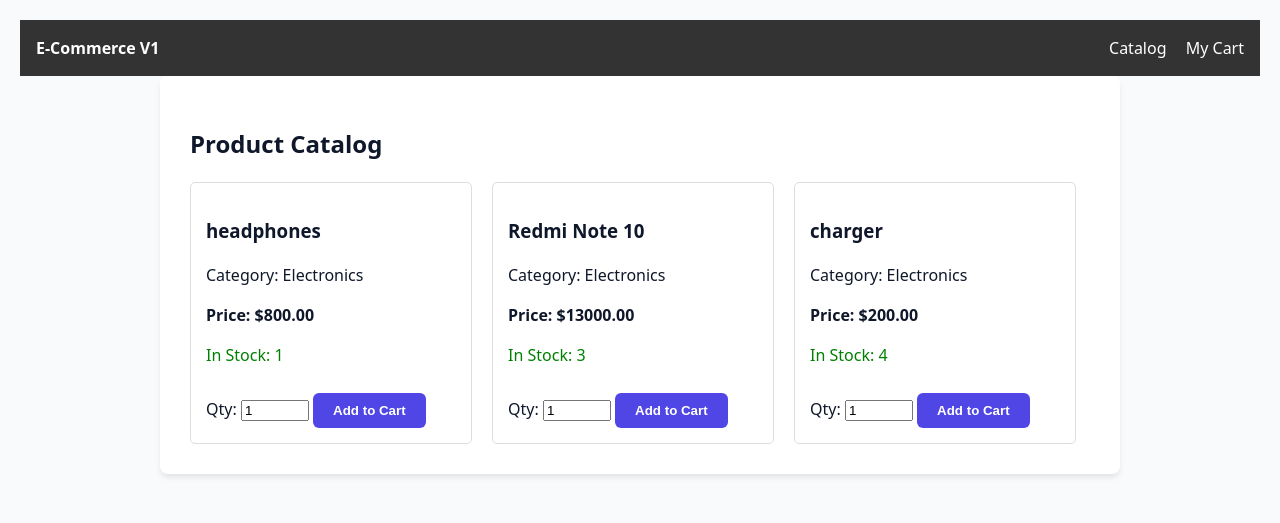
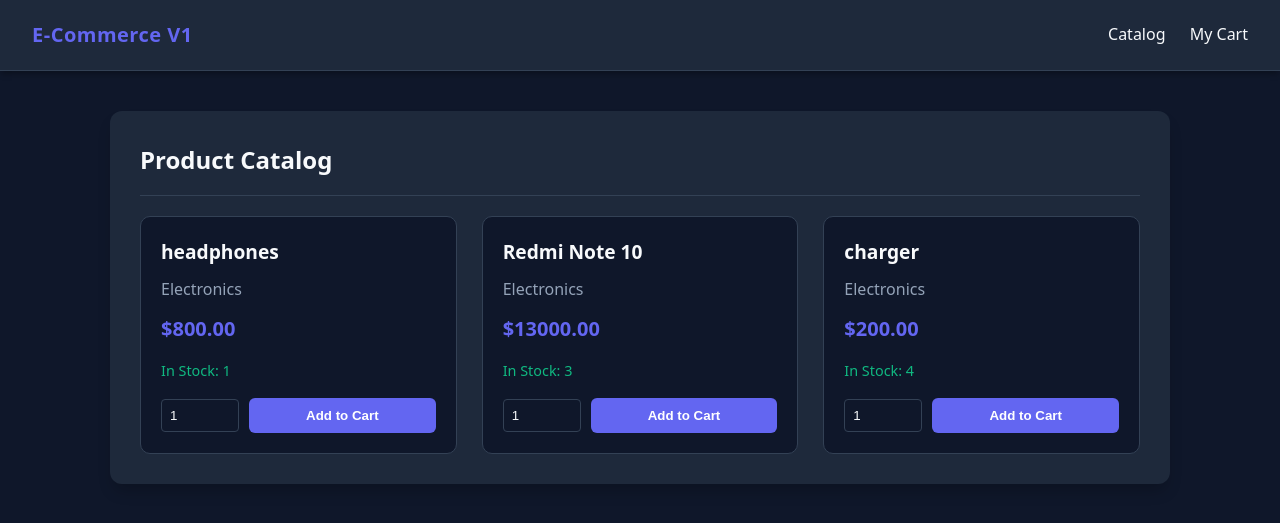
Before and after one commit to atharvdhage/E-Commerce-Order-Processing-Engine-with-Celery-Integration, a Django app: page / in a window 1280 px wide. Shown: the top 523 px of the page. Run offline with Django 5.2, Linux system fonts and the light colour scheme; data comes from the database, SQL or seed files in the repository; parts of the project's set-up code (start-up, migrations or seed data) failed here and were passed over.

Commit message:
fix syntax

```diff
--- a/ecomm/templates/base.html
+++ b/ecomm/templates/base.html
@@ -5,28 +5,63 @@
     <meta name="viewport" content="width=device-width, initial-scale=1.0">
     <title>{% block title %}E-Commerce Engine{% endblock %}</title>
     <style>
-        body { font-family: Arial, sans-serif; margin: 0; padding: 0; background-color: #f4f4f9; }
-        header { background-color: #333; color: white; padding: 1rem; display: flex; justify-content: space-between; }
-        header a { color: white; text-decoration: none; margin-left: 15px; }
-        .container { max-width: 1200px; margin: 20px auto; padding: 20px; background: white; border-radius: 8px; }
-        .messages { color: red; font-weight: bold; }
+        :root {
+            --bg: #0f172a;
+            --surface: #1e293b;
+            --text-main: #f8fafc;
+            --text-muted: #94a3b8;
+            --primary: #6366f1;
+            --primary-hover: #4f46e5;
+            --danger: #ef4444;
+            --success: #10b981;
+            --border: #334155;
+        }
+
+        body { font-family: system-ui, -apple-system, sans-serif; background: var(--bg); color: var(--text-main); margin: 0; padding: 0; line-height: 1.6; }
+        header { background: var(--surface); padding: 1.2rem 2rem; display: flex; justify-content: space-between; align-items: center; border-bottom: 1px solid var(--border); box-shadow: 0 4px 6px -1px rgba(0, 0, 0, 0.3); }
+        header strong { font-size: 1.25rem; letter-spacing: 0.5px; color: var(--primary); }
+        header a { color: var(--text-main); text-decoration: none; margin-left: 20px; font-weight: 500; transition: color 0.2s; }
+        header a:hover { color: var(--primary); }
+
+        .container { max-width: 1000px; margin: 40px auto; padding: 30px; background: var(--surface); border-radius: 12px; box-shadow: 0 10px 15px -3px rgba(0, 0, 0, 0.2); }
+        .messages { background: rgba(239, 68, 68, 0.1); color: var(--danger); padding: 15px; border-radius: 8px; border: 1px solid var(--danger); list-style: none; margin-bottom: 20px; }
+
+        h2 { margin-top: 0; border-bottom: 1px solid var(--border); padding-bottom: 15px; color: var(--text-main); }
+
+        /* Modern Table */
+        table { width: 100%; border-collapse: collapse; margin-top: 20px; text-align: left; }
+        th { padding: 15px; border-bottom: 2px solid var(--border); color: var(--text-muted); font-weight: 600; text-transform: uppercase; font-size: 0.85rem; letter-spacing: 0.5px; }
+        td { padding: 15px; border-bottom: 1px solid var(--border); vertical-align: middle; }
+
+        /* Buttons & Inputs */
+        button { background: var(--primary); color: white; border: none; padding: 10px 20px; border-radius: 6px; cursor: pointer; font-weight: 600; transition: all 0.2s; }
+        button:hover { background: var(--primary-hover); transform: translateY(-1px); }
+        button.danger { background: var(--danger); padding: 6px 12px; font-size: 0.9rem; }
+        button.danger:hover { background: #dc2626; }
+        button.success { background: var(--success); font-size: 1.1rem; padding: 12px 24px; }
+        button.success:hover { background: #059669; }
+
+        input[type="number"] { background: var(--bg); border: 1px solid var(--border); color: var(--text-main); padding: 8px; border-radius: 4px; width: 60px; outline: none; }
+        input[type="number"]:focus { border-color: var(--primary); }
+
+        /* Product Grid */
+        .product-grid { display: grid; grid-template-columns: repeat(auto-fill, minmax(250px, 1fr)); gap: 25px; margin-top: 20px; }
+        .product-card { background: var(--bg); border: 1px solid var(--border); padding: 20px; border-radius: 10px; transition: transform 0.2s, box-shadow 0.2s; }
+        .product-card:hover { transform: translateY(-5px); box-shadow: 0 10px 20px rgba(0,0,0,0.2); border-color: var(--primary); }
+        .product-card h3 { margin: 0 0 10px 0; font-size: 1.2rem; }
+        .product-card .price { font-size: 1.25rem; font-weight: bold; color: var(--primary); margin: 10px 0; }
     </style>
 </head>
 <body>
-
     <header>
-        <div>
-            <strong>E-Commerce V1</strong>
-        </div>
+        <div><strong>E-Commerce V1</strong></div>
         <nav>
-            <!-- We will link these to your Django URLs later -->
             <a href="/">Catalog</a>
             <a href="/cart/">My Cart</a>
         </nav>
     </header>
 
     <div class="container">
-        <!-- Display Django messages (e.g., "Not enough stock" errors) -->
         {% if messages %}
             <ul class="messages">
                 {% for message in messages %}
@@ -35,20 +70,7 @@
             </ul>
         {% endif %}
 
-        <!-- Child templates will inject their content here -->
-        {% block content %}
-        {% endblock %}
+        {% block content %}{% endblock %}
     </div>
-
 </body>
 </html>
-
-<style>
-    :root { --bg: #f8fafc; --text: #0f172a; --primary: #4f46e5; --border: #e2e8f0; }
-    body { font-family: system-ui, sans-serif; background: var(--bg); color: var(--text); line-height: 1.5; margin: 0; padding: 20px; }
-    .container { max-width: 900px; margin: 0 auto; background: white; padding: 30px; border-radius: 8px; box-shadow: 0 4px 6px -1px rgb(0 0 0 / 0.1); }
-    table { width: 100%; border-collapse: collapse; margin-top: 20px; }
-    th, td { padding: 12px; text-align: left; border-bottom: 1px solid var(--border); }
-    button { background: var(--primary); color: white; border: none; padding: 10px 20px; border-radius: 6px; cursor: pointer; font-weight: 600; }
-    button:hover { opacity: 0.9; }
-</style>
--- a/ecomm/templates/catalog/product_list.html
+++ b/ecomm/templates/catalog/product_list.html
@@ -1,34 +1,30 @@
 {% extends 'base.html' %}
-
 {% block title %}Product Catalog{% endblock %}
 
 {% block content %}
     <h2>Product Catalog</h2>
 
-    <div style="display: flex; flex-wrap: wrap; gap: 20px;">
+    <div class="product-grid">
         {% for product in products %}
-            <div style="border: 1px solid #ddd; padding: 15px; border-radius: 5px; width: 250px;">
+            <div class="product-card">
                 <h3>{{ product.name }}</h3>
-                <p>Category: {{ product.category.name }}</p>
-                <p><strong>Price: ${{ product.price }}</strong></p>
+                <p style="color: var(--text-muted); margin: 0;">{{ product.category.name }}</p>
+                <div class="price">${{ product.price }}</div>
 
                 {% if product.stock_quantity > 0 %}
-                    <p style="color: green;">In Stock: {{ product.stock_quantity }}</p>
+                    <p style="color: var(--success); font-size: 0.9rem; font-weight: 500;">In Stock: {{ product.stock_quantity }}</p>
 
-                    <!-- Form to add to cart -->
-                    <form action="/cart/add/{{ product.id }}/" method="POST">
+                    <form action="/cart/add/{{ product.id }}/" method="POST" style="margin-top: 15px; display: flex; align-items: center; gap: 10px;">
                         {{ csrf_input }}
-                        <label for="quantity">Qty:</label>
-                        <!-- V1 Logic: Max constraint tied to database stock -->
-                        <input type="number" name="quantity" value="1" min="1" max="{{ product.stock_quantity }}" required style="width: 60px;">
-                        <button type="submit" style="margin-top: 10px;">Add to Cart</button>
+                        <input type="number" name="quantity" value="1" min="1" max="{{ product.stock_quantity }}" required>
+                        <button type="submit" style="flex-grow: 1;">Add to Cart</button>
                     </form>
                 {% else %}
-                    <p style="color: red;">Out of Stock</p>
+                    <p style="color: var(--danger); font-size: 0.9rem; font-weight: 500;">Out of Stock</p>
                 {% endif %}
             </div>
         {% else %}
-            <p>No products available right now.</p>
+            <p style="color: var(--text-muted);">No products available right now.</p>
         {% endfor %}
     </div>
 {% endblock %}
```
Also changed, not shown: ecomm/templates/cart/cart_detail.html (+23 -27 lines), ecomm/templates/orders/order_detail.html (+26 -23 lines).
